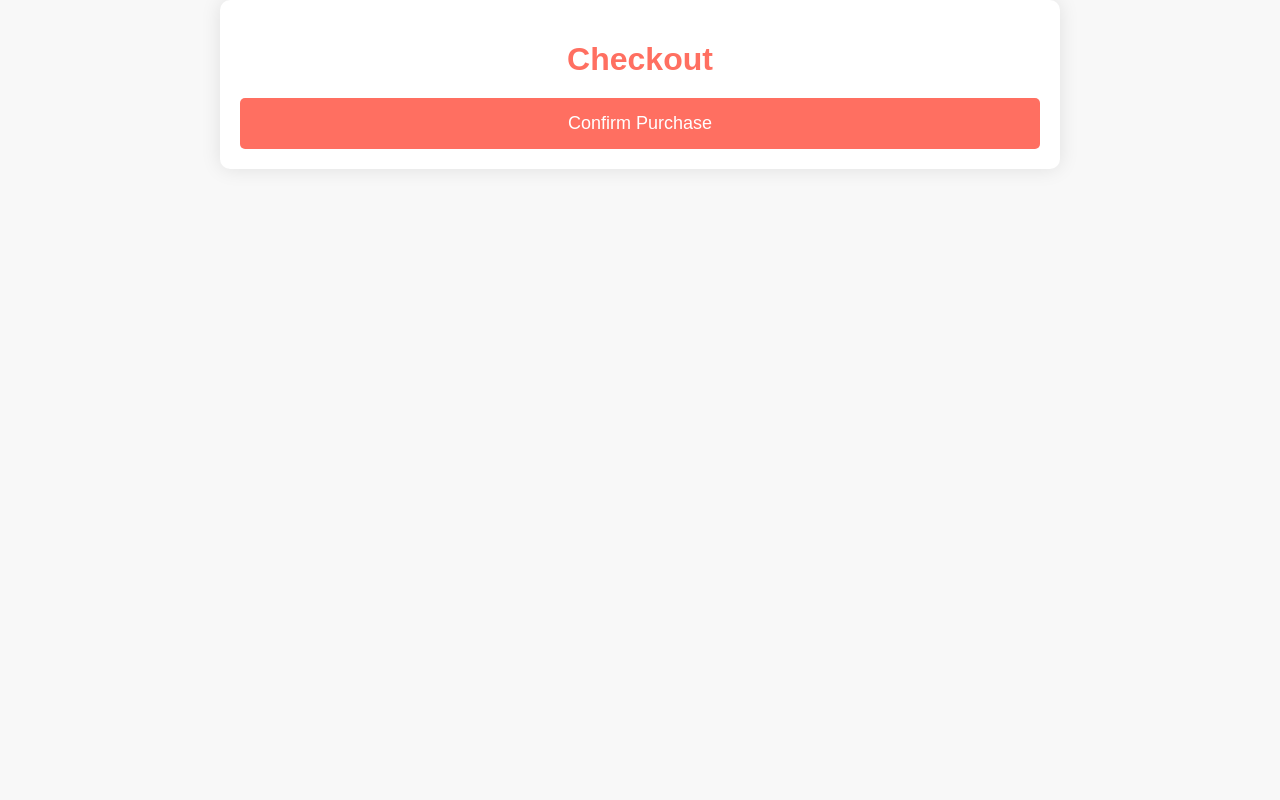
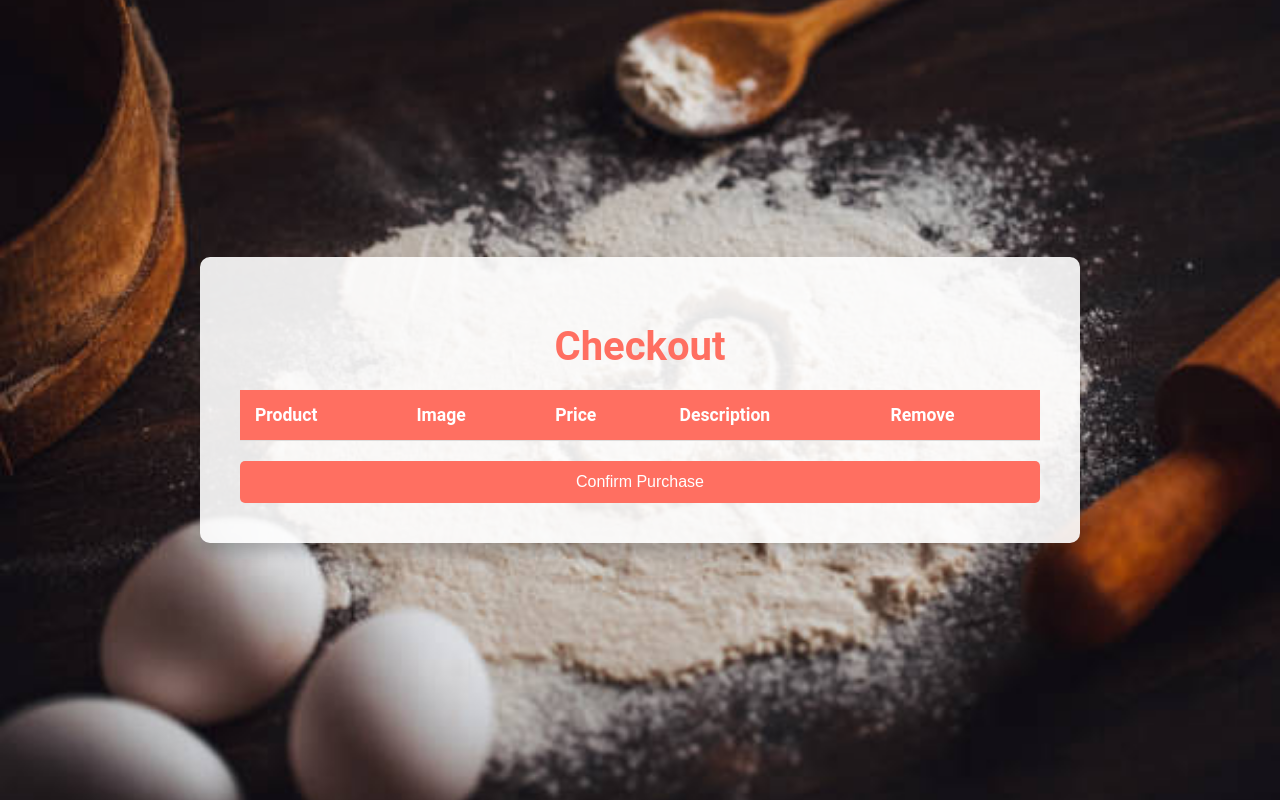
Before and after one commit to Fyncakes/ak, a Flask app: page /checkout in a window 1280 px wide. Run offline with Flask 3, Linux system fonts and the light colour scheme; lists and menus that the app fills with data are empty.

Commit message:
add Order list on database

```diff
--- a/cakes/static/css/checkout.css
+++ b/cakes/static/css/checkout.css
@@ -1,75 +1,87 @@
-/* Global styles */
 body {
-	font-family: Arial, sans-serif;
-	background-color: #f8f8f8;
-	color: #333;
+	font-family: "Roboto", sans-serif;
 	margin: 0;
 	padding: 0;
+	background: #f4f4f4;
+	display: flex;
+	justify-content: center;
+	align-items: center;
+	min-height: 100vh;
+	background-image: url("/static/FynCakes/gettyimages-1288873262-612x612.jpg"); /* Your background image path */
+	background-size: cover;
+	background-position: center;
+	background-attachment: fixed;
 }
 
+/* Container styling */
 .container {
+	background: rgba(255, 255, 255, 0.9); /* Slightly transparent background */
+	padding: 40px;
+	border-radius: 10px;
+	box-shadow: 0 8px 16px rgba(0, 0, 0, 0.2);
 	max-width: 800px;
-	margin: 0 auto;
-	padding: 20px;
-	background-color: #fff;
-	border-radius: 10px;
-	box-shadow: 0 0 20px rgba(0, 0, 0, 0.1);
+	width: 100%;
 }
 
 h1 {
 	text-align: center;
 	color: #ff6f61;
+	font-size: 2.5em;
 	margin-bottom: 20px;
 }
 
-/* Product list styles */
-.product-list {
-	list-style: none;
-	padding: 0;
+/* Table styling */
+table {
+	width: 100%;
+	border-collapse: collapse;
+	margin-bottom: 20px;
+	font-size: 1.1em;
 }
 
-.product-item {
-	margin-bottom: 20px;
-	padding: 20px;
-	border: 1px solid #ccc;
-	border-radius: 10px;
+th, td {
+	padding: 15px;
+	border-bottom: 1px solid #ddd;
+	text-align: left;
 }
 
-.product-name {
-	font-weight: bold;
-	color: #333;
-	margin-bottom: 10px;
+th {
+	background-color: #ff6f61;
+	color: white;
 }
 
 .product-image {
-	max-width: 100px;
-	max-height: 100px;
-	margin-bottom: 10px;
+	width: 80px;
+	height: auto;
+	border-radius: 5px;
 }
 
-.product-price {
-	color: #ff6f61;
-	font-weight: bold;
+/* Button styles */
+.confirm-button, .delete-button {
+	background-color: #ff6f61;
+	color: white;
+	border: none;
+	padding: 12px 20px;
+	border-radius: 5px;
+	font-size: 1em;
+	cursor: pointer;
+	transition: background-color 0.3s ease;
+	margin-top: 15px;
+	display: block;
+	width: 100%;
 }
 
-.product-description {
-	color: #666;
+.confirm-button:hover, .delete-button:hover {
+	background-color: #ff4d4d;
 }
 
-/* Confirm purchase button styles */
-.confirm-button {
-	display: block;
-	width: 100%;
-	padding: 15px 0;
-	background-color: #ff6f61;
-	color: #fff;
-	border: none;
-	border-radius: 5px;
-	font-size: 18px;
-	cursor: pointer;
-	transition: background-color 0.3s ease;
+/* Responsive styling */
+@media (max-width: 768px) {
+	th, td {
+		font-size: 0.9em;
+		padding: 10px;
+	}
+
+	.product-image {
+		width: 60px;
+	}
 }
-
-.confirm-button:hover {
-	background-color: #e6564c;
-}
--- a/cakes/templates/CheckoutPage.html
+++ b/cakes/templates/CheckoutPage.html
@@ -9,47 +9,91 @@
 	<body>
 		<div class="container">
 			<h1>Checkout</h1>
-			<ul class="product-list" id="productList">
-				<!-- Product items will be dynamically added here -->
-			</ul>
+			<table>
+				<thead>
+					<tr>
+						<th>Product</th>
+						<th>Image</th>
+						<th>Price</th>
+						<th>Description</th>
+						<th>Remove</th>
+					</tr>
+				</thead>
+				<tbody id="productList">
+					<!-- Product items will be dynamically added here -->
+				</tbody>
+			</table>
 			<button class="confirm-button" onclick="confirmPurchase()">Confirm Purchase</button>
 		</div>
 
 		<script>
 			// Retrieve selected products from local storage
-			const selectedProducts = JSON.parse(localStorage.getItem("selectedProducts")) || [];
+			let selectedProducts = JSON.parse(localStorage.getItem("selectedProducts")) || [];
 
-			// Function to display selected products on the checkout page
+			// Function to display selected products in the table
 			function displaySelectedProducts() {
 				const productList = document.getElementById("productList");
 
 				// Clear previous content
 				productList.innerHTML = "";
 
-				// Iterate over selected products and add them to the list
-				selectedProducts.forEach((product) => {
-					const listItem = document.createElement("li");
-					listItem.classList.add("product-item");
-					listItem.innerHTML = `
-						<p class="product-name">${product.name}</p>
-						<img class="product-image" src="${product.imageUrl}" alt="${product.name}" />
-						<p>Price: <span class="product-price">${product.price}</span></p>
-						<p class="product-description">Description: ${product.description}</p>
+				// Iterate over selected products and add them to the table
+				selectedProducts.forEach((product, index) => {
+					const row = document.createElement("tr");
+
+					row.innerHTML = `
+						<td>${product.name}</td>
+						<td><img class="product-image" src="${product.imageUrl}" alt="${product.name}" /></td>
+						<td>$${product.price}</td>
+						<td>${product.description}</td>
+						<td><button class="delete-button" onclick="removeFromCart(${index})">Delete</button></td>
 					`;
-					productList.appendChild(listItem);
+
+					productList.appendChild(row);
 				});
+			}
+
+			// Function to remove a product from the cart
+			function removeFromCart(index) {
+				// Remove the product at the given index from the array
+				selectedProducts.splice(index, 1);
+
+				// Update local storage with the new array
+				localStorage.setItem("selectedProducts", JSON.stringify(selectedProducts));
+
+				// Refresh the displayed product list
+				displaySelectedProducts();
 			}
 
 			window.onload = function () {
 				displaySelectedProducts();
 			};
 
-			// Function to confirm purchase and redirect to the customer page
+			// Function to confirm purchase, send products to the server, and clear the cart
 			function confirmPurchase() {
-				// Implement logic to process the purchase
-				alert("Purchase confirmed!");
-				// Redirect to the customer page
-				window.location.href = "{{ url_for('customer') }}";
+				// Send selected products to the server using Fetch API
+				fetch("/confirm_purchase", {
+					method: "POST",
+					headers: {
+						"Content-Type": "application/json",
+					},
+					body: JSON.stringify({ products: selectedProducts }),
+				})
+					.then((response) => response.json())
+					.then((data) => {
+						if (data.success) {
+							// Alert the user and clear the cart
+							alert("Purchase confirmed!");
+							localStorage.removeItem("selectedProducts");
+							// Redirect to customer page
+							window.location.href = "{{ url_for('customer') }}";
+						} else {
+							alert("Error processing purchase. Please try again.");
+						}
+					})
+					.catch((error) => {
+						console.error("Error:", error);
+					});
 			}
 		</script>
 	</body>
--- a/main.py
+++ b/main.py
@@ -1,12 +1,16 @@
 from cakes import fyncakes_app
 import pymongo
+import hashlib
 import os
-from flask import Flask, render_template, request, redirect, session, flash, url_for, jsonify, send_from_directory
+import uuid
+from flask import Flask, render_template, request, redirect, session, flash, url_for, jsonify, json, send_from_directory
 from werkzeug.security import generate_password_hash, check_password_hash
 from werkzeug.utils import secure_filename
 from pymongo import MongoClient
 from flask_login import LoginManager, UserMixin, login_user, login_required, current_user, logout_user
 from functools import wraps
+from flask import send_from_directory
+from werkzeug.utils import secure_filename
 
 # Application Setup
 UPLOAD_FOLDER = 'static/FynCakes'
@@ -20,12 +24,8 @@ mongo_uri = "mongodb://localhost:27017/"
 client = MongoClient(mongo_uri)
 db = client.fyncakes
 cakes_collection = db['cakes']
+orders_collection = db['orders']  # New collection for orders
 
-# Ensure the upload folder exists
-if not os.path.exists(app.config['UPLOAD_FOLDER']):
-    os.makedirs(app.config['UPLOAD_FOLDER'])
-
-# Function to check allowed file extensions
 def allowed_file(filename):
     return '.' in filename and filename.rsplit('.', 1)[1].lower() in app.config['ALLOWED_EXTENSIONS']
 
@@ -39,12 +39,10 @@ def upload():
     if request.method == 'POST':
         # Check if the 'cake_image' field is in the form
         if 'cake_image' not in request.files:
-            flash('No file part', 'danger')
             return redirect(request.url)
 
         file = request.files['cake_image']
         if file.filename == '':
-            flash('No selected file', 'danger')
             return redirect(request.url)
 
         # Check if file has an allowed extension
@@ -53,11 +51,7 @@ def upload():
             file_path = os.path.join(app.config['UPLOAD_FOLDER'], filename)
 
             # Save the file
-            try:
-                file.save(file_path)
-            except Exception as e:
-                flash(f'File save error: {e}', 'danger')
-                return redirect(request.url)
+            file.save(file_path)
 
             # Get form data
             cake_name = request.form['cake_name']
@@ -76,8 +70,7 @@ def upload():
             }
             cakes_collection.insert_one(cake_data)
 
-            # Redirect or reload the upload page with success message
-            flash('Upload successful!', 'success')
+            # Redirect to another page or reload the upload page with success message
             return render_template('uploadPage.html', message='Upload successful!')
 
     return render_template('uploadPage.html', message=None)
@@ -139,6 +132,26 @@ def login():
 def checkout():
     return render_template('CheckoutPage.html')
 
+# New route to handle confirmed purchase
+@app.route('/confirm_purchase', methods=['POST'])
+def confirm_purchase():
+    data = request.json
+    products = data.get('products', [])
+
+    if not products:
+        return jsonify({"success": False, "message": "No products in cart"}), 400
+
+    # Create an order record
+    order = {
+        "products": products,
+        "status": "pending"  # You can add more fields like customer info, order date, etc.
+    }
+
+    # Insert the order into the MongoDB collection
+    orders_collection.insert_one(order)
+
+    return jsonify({"success": True})
+
 # Run the Application
 if __name__ == '__main__':
     app.run(host='localhost', port=2000, debug=True)
```
Also changed, not shown: cakes/templates/CustomerPage.html (+13 -10 lines).
